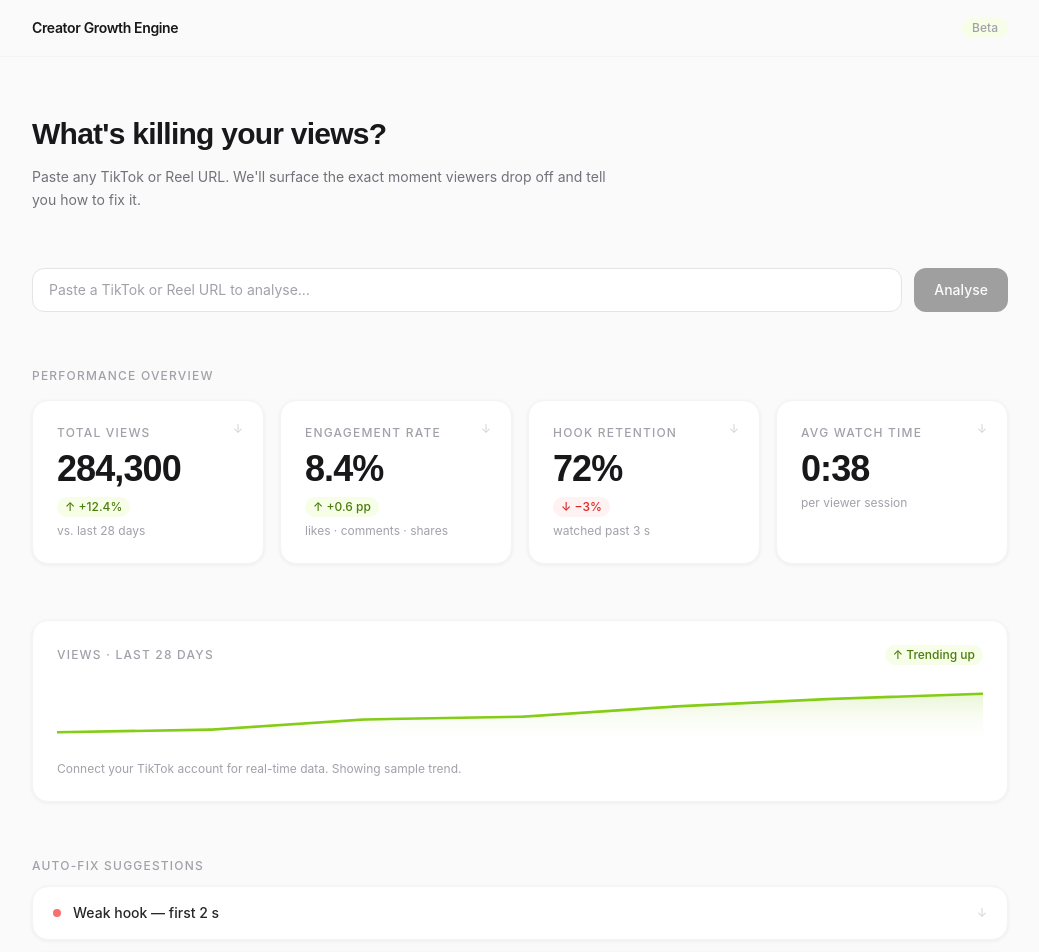
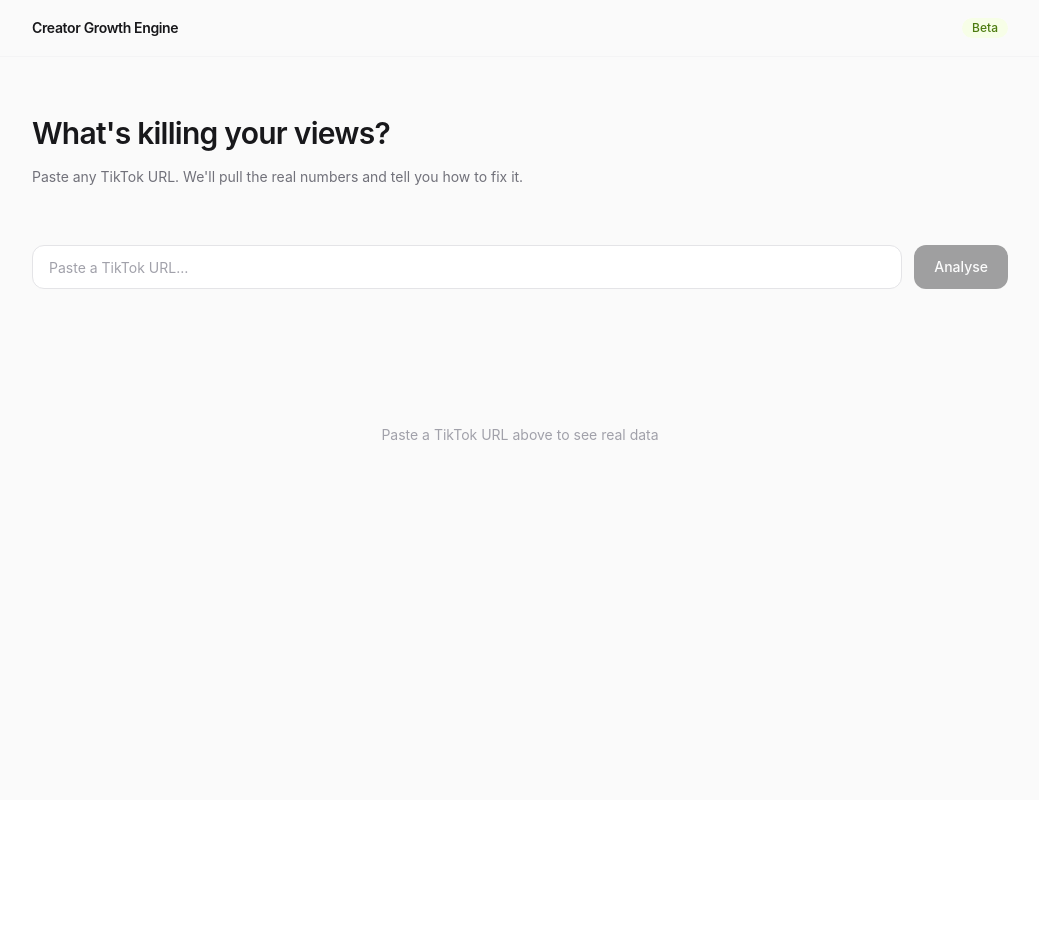
Before and after one commit to MarinaaHerrera/analytics-dashboard, a Next.js app: page / in a window 1280 px wide. Shown: the top 952 px of the page, without its empty margins (120-1159 px from the left). After the commit the page ends 800 px from the top, so only its background shows below. Built offline with nearby package versions, Linux system fonts and the light colour scheme.

Commit message:
Update metrics interface and API handling
Refactor metrics handling and error management in Home component.

```diff
--- a/app/page.tsx
+++ b/app/page.tsx
@@ -1,361 +1,189 @@
 "use client";
-
 import { useState } from "react";
 
-// ─── Types ────────────────────────────────────────────────────────────────────
-interface VideoMetrics {
+interface Metrics {
   views: number;
+  likes: number;
+  comments: number;
+  shares: number;
+  saves: number;
   engagementRate: number;
-  hookRetention: number;
-  avgWatchTime: string;
-  trend: "up" | "down" | "neutral";
 }
 
-interface InsightCard {
-  label: string;
-  value: string;
-  delta?: string;
-  deltaDir?: "up" | "down";
-  sub?: string;
-}
-
-// ─── Mock data (replace with real API calls) ──────────────────────────────────
-const MOCK_METRICS: VideoMetrics = {
-  views: 284_300,
-  engagementRate: 8.4,
-  hookRetention: 72,
-  avgWatchTime: "0:38",
-  trend: "up",
-};
-
-function buildCards(m: VideoMetrics): InsightCard[] {
-  return [
-    {
-      label: "Total Views",
-      value: m.views.toLocaleString(),
-      delta: "+12.4%",
-      deltaDir: "up",
-      sub: "vs. last 28 days",
-    },
-    {
-      label: "Engagement Rate",
-      value: `${m.engagementRate}%`,
-      delta: "+0.6 pp",
-      deltaDir: "up",
-      sub: "likes · comments · shares",
-    },
-    {
-      label: "Hook Retention",
-      value: `${m.hookRetention}%`,
-      delta: "−3%",
-      deltaDir: "down",
-      sub: "watched past 3 s",
-    },
-    {
-      label: "Avg Watch Time",
-      value: m.avgWatchTime,
-      sub: "per viewer session",
-    },
-  ];
-}
-
-// ─── Sub-components ───────────────────────────────────────────────────────────
-
-function KpiCard({ card }: { card: InsightCard }) {
-  const [open, setOpen] = useState(false);
-
-  return (
-    <div
-      className="group relative bg-white rounded-2xl border border-zinc-100 p-6 cursor-pointer
-                 shadow-[0_1px_4px_rgba(0,0,0,0.06)] hover:shadow-[0_4px_16px_rgba(0,0,0,0.10)]
-                 transition-shadow duration-200"
-      onClick={() => setOpen(!open)}
-    >
-      {/* Label */}
-      <p className="text-xs font-medium tracking-widest uppercase text-zinc-400">
-        {card.label}
-      </p>
-
-      {/* Primary value */}
-      <p className="mt-2 text-4xl font-semibold tracking-tight text-zinc-900 font-display">
-        {card.value}
-      </p>
-
-      {/* Delta badge */}
-      {card.delta && (
-        <span
-          className={`mt-2 inline-flex items-center gap-1 text-xs font-medium px-2 py-0.5 rounded-full
-            ${
-              card.deltaDir === "up"
-                ? "bg-lime-50 text-lime-700"
-                : "bg-red-50 text-red-600"
-            }`}
-        >
-          {card.deltaDir === "up" ? "↑" : "↓"} {card.delta}
-        </span>
-      )}
-
-      {/* Sub label */}
-      {card.sub && (
-        <p className="mt-1.5 text-xs text-zinc-400">{card.sub}</p>
-      )}
-
-      {/* Progressive disclosure drawer */}
-      {open && (
-        <div className="mt-4 pt-4 border-t border-zinc-100">
-          <p className="text-xs text-zinc-500 leading-relaxed">
-            Drill-down chart coming soon. Connect your TikTok account to see
-            day-by-day breakdown for this metric.
-          </p>
-        </div>
-      )}
-
-      {/* Expand hint */}
-      <span className="absolute top-5 right-5 text-zinc-300 text-xs group-hover:text-zinc-500 transition-colors">
-        {open ? "↑" : "↓"}
-      </span>
-    </div>
-  );
-}
-
-function SearchBar({
-  value,
-  onChange,
-  onSubmit,
-  loading,
-}: {
-  value: string;
-  onChange: (v: string) => void;
-  onSubmit: () => void;
-  loading: boolean;
-}) {
-  return (
-    <div className="flex items-center gap-3">
-      <div className="relative flex-1">
-        <input
-          type="url"
-          placeholder="Paste a TikTok or Reel URL to analyse…"
-          value={value}
-          onChange={(e) => onChange(e.target.value)}
-          onKeyDown={(e) => e.key === "Enter" && onSubmit()}
-          className="w-full h-11 pl-4 pr-4 rounded-xl border border-zinc-200 bg-white
-                     text-sm text-zinc-800 placeholder:text-zinc-400
-                     focus:outline-none focus:ring-2 focus:ring-lime-400/50 focus:border-lime-400
-                     transition"
-        />
-      </div>
-      <button
-        onClick={onSubmit}
-        disabled={loading || !value.trim()}
-        className="h-11 px-5 rounded-xl text-sm font-medium
-                   bg-zinc-900 text-white hover:bg-zinc-700
-                   disabled:opacity-40 disabled:cursor-not-allowed
-                   transition-colors"
-      >
-        {loading ? "Analysing…" : "Analyse"}
-      </button>
-    </div>
-  );
-}
-
-// Tiny sparkline — replace with Recharts when you're ready
-function SparkLine({ upward }: { upward: boolean }) {
-  const points = upward
-    ? "0,40 20,38 40,30 60,28 80,20 100,14 120,10"
-    : "0,10 20,14 40,20 60,28 80,30 100,38 120,40";
-
-  return (
-    <svg viewBox="0 0 120 50" className="w-full h-16" preserveAspectRatio="none">
-      <defs>
-        <linearGradient id="lg" x1="0" y1="0" x2="0" y2="1">
-          <stop
-            offset="0%"
-            stopColor={upward ? "#84cc16" : "#ef4444"}
-            stopOpacity="0.18"
-          />
-          <stop offset="100%" stopColor="white" stopOpacity="0" />
-        </linearGradient>
-      </defs>
-      <polygon
-        points={`0,50 ${points} 120,50`}
-        fill="url(#lg)"
-      />
-      <polyline
-        points={points}
-        fill="none"
-        stroke={upward ? "#84cc16" : "#ef4444"}
-        strokeWidth="2"
-        strokeLinejoin="round"
-        strokeLinecap="round"
-      />
-    </svg>
-  );
-}
-
-// ─── Page ─────────────────────────────────────────────────────────────────────
 export default function Home() {
   const [url, setUrl] = useState("");
   const [loading, setLoading] = useState(false);
-  const [analysed, setAnalysed] = useState(false);
+  const [error, setError] = useState("");
+  const [data, setData] = useState<Metrics | null>(null);
 
-  const metrics = MOCK_METRICS;
-  const cards = buildCards(metrics);
-
-  function handleAnalyse() {
+  async function handleAnalyse() {
     if (!url.trim()) return;
     setLoading(true);
-    setTimeout(() => {
+    setError("");
+    setData(null);
+
+    try {
+      const res = await fetch("/api/analyze", {
+        method: "POST",
+        headers: { "Content-Type": "application/json" },
+        body: JSON.stringify({ url }),
+      });
+      const json = await res.json();
+      if (!res.ok) throw new Error(json.error || "Something went wrong");
+      const m = json.post.metrics;
+      setData({
+        views: m.views,
+        likes: m.likes,
+        comments: m.comments,
+        shares: m.shares,
+        saves: m.saves,
+        engagementRate: json.post.engagementRate,
+      });
+    } catch (e: unknown) {
+      setError(e instanceof Error ? e.message : "Something went wrong");
+    } finally {
       setLoading(false);
-      setAnalysed(true);
-    }, 1400);
+    }
   }
 
   return (
-    // Root: off-white bg, full-height, Inter + display font via CSS vars
     <div className="min-h-screen bg-zinc-50 font-sans">
-      {/* ── Nav ─────────────────────────────────────────────────── */}
+      {/* Nav */}
       <nav className="sticky top-0 z-10 bg-zinc-50/80 backdrop-blur border-b border-zinc-100">
         <div className="max-w-5xl mx-auto px-6 h-14 flex items-center justify-between">
           <span className="text-sm font-semibold tracking-tight text-zinc-900">
             Creator Growth Engine
           </span>
-          <span className="text-xs text-zinc-400 font-medium px-2.5 py-0.5 bg-lime-50 text-lime-700 rounded-full">
+          <span className="text-xs font-medium px-2.5 py-0.5 bg-lime-50 text-lime-700 rounded-full">
             Beta
           </span>
         </div>
       </nav>
 
-      {/* ── Main ────────────────────────────────────────────────── */}
       <main className="max-w-5xl mx-auto px-6 py-14 space-y-14">
 
-        {/* Hero copy */}
+        {/* Hero */}
         <section className="space-y-3 max-w-xl">
-          <h1 className="text-3xl font-semibold tracking-tight text-zinc-900 leading-snug font-display">
+          <h1 className="text-3xl font-semibold tracking-tight text-zinc-900 leading-snug">
             What's killing your views?
           </h1>
           <p className="text-sm text-zinc-500 leading-relaxed">
-            Paste any TikTok or Reel URL. We'll surface the exact moment viewers
-            drop off and tell you how to fix it.
+            Paste any TikTok URL. We'll pull the real numbers and tell you how to fix it.
           </p>
         </section>
 
         {/* Search */}
-        <section>
-          <SearchBar
+        <section className="flex items-center gap-3">
+          <input
+            type="url"
+            placeholder="Paste a TikTok URL…"
             value={url}
-            onChange={setUrl}
-            onSubmit={handleAnalyse}
-            loading={loading}
+            onChange={(e) => setUrl(e.target.value)}
+            onKeyDown={(e) => e.key === "Enter" && handleAnalyse()}
+            className="flex-1 h-11 px-4 rounded-xl border border-zinc-200 bg-white text-sm
+                       text-zinc-800 placeholder:text-zinc-400
+                       focus:outline-none focus:ring-2 focus:ring-lime-400/50 focus:border-lime-400"
           />
+          <button
+            onClick={handleAnalyse}
+            disabled={loading || !url.trim()}
+            className="h-11 px-5 rounded-xl text-sm font-medium bg-zinc-900 text-white
+                       hover:bg-zinc-700 disabled:opacity-40 disabled:cursor-not-allowed transition-colors"
+          >
+            {loading ? "Analysing…" : "Analyse"}
+          </button>
         </section>
 
-        {/* KPI grid — visible after analysis OR always for demo */}
-        {(analysed || true) && (
+        {/* Error */}
+        {error && (
+          <div className="bg-red-50 border border-red-100 rounded-2xl px-5 py-4">
+            <p className="text-sm text-red-600">{error}</p>
+          </div>
+        )}
+
+        {/* Results — only show after real data comes back */}
+        {data && (
+          <>
             <section className="space-y-4">
               <p className="text-xs font-medium tracking-widest uppercase text-zinc-400">
                 Performance overview
               </p>
-
-            {/* 4-column KPI cards */}
-            <div className="grid grid-cols-1 sm:grid-cols-2 lg:grid-cols-4 gap-4">
-              {cards.map((c) => (
-                <KpiCard key={c.label} card={c} />
+              <div className="grid grid-cols-2 lg:grid-cols-4 gap-4">
+                {[
+                  { label: "Total Views", value: data.views.toLocaleString() },
+                  { label: "Engagement Rate", value: `${data.engagementRate}%` },
+                  { label: "Likes", value: data.likes.toLocaleString() },
+                  { label: "Comments", value: data.comments.toLocaleString() },
+                  { label: "Shares", value: data.shares.toLocaleString() },
+                  { label: "Saves", value: data.saves.toLocaleString() },
+                ].map((card) => (
+                  <div
+                    key={card.label}
+                    className="bg-white rounded-2xl border border-zinc-100 p-6
+                               shadow-[0_1px_4px_rgba(0,0,0,0.06)]"
+                  >
+                    <p className="text-xs font-medium tracking-widest uppercase text-zinc-400">
+                      {card.label}
+                    </p>
+                    <p className="mt-2 text-3xl font-semibold tracking-tight text-zinc-900">
+                      {card.value}
+                    </p>
+                  </div>
                 ))}
               </div>
             </section>
-        )}
 
-        {/* Trend chart band */}
-        {(analysed || true) && (
-          <section className="bg-white rounded-2xl border border-zinc-100 p-6
-                              shadow-[0_1px_4px_rgba(0,0,0,0.06)] space-y-4">
-            <div className="flex items-center justify-between">
-              <p className="text-xs font-medium tracking-widest uppercase text-zinc-400">
-                Views · Last 28 days
-              </p>
-              <span className="text-xs text-lime-700 bg-lime-50 px-2 py-0.5 rounded-full font-medium">
-                ↑ Trending up
-              </span>
-            </div>
-            <SparkLine upward={metrics.trend === "up"} />
-            <p className="text-xs text-zinc-400">
-              Connect your TikTok account for real-time data. Showing sample
-              trend.
-            </p>
-          </section>
-        )}
-
-        {/* Auto-Fix suggestions — progressive disclosure */}
-        {(analysed || true) && (
+            {/* Auto-fix suggestions */}
             <section className="space-y-3">
               <p className="text-xs font-medium tracking-widest uppercase text-zinc-400">
                 Auto-fix suggestions
               </p>
-
               {[
-              {
-                id: "hook",
+                data.engagementRate < 5 && {
                   severity: "high",
-                title: "Weak hook — first 2 s",
-                detail:
-                  "72% of viewers exit before the 3-second mark. Open with a visual payoff or a direct question to reduce early drop-off.",
+                  title: "Low engagement rate",
+                  detail: "Under 5% engagement usually means the hook isn't landing. Try opening with a bold statement or question in the first 2 seconds.",
                 },
-              {
-                id: "cta",
+                data.saves < data.likes * 0.1 && {
                   severity: "medium",
-                title: "No mid-video CTA",
-                detail:
-                  "Engagement spikes when a comment prompt is placed at the 40–60% watch-time window. Add a \"comment your answer\" card.",
+                  title: "Low save rate",
+                  detail: "Saves signal that viewers want to come back. Add a 'save this for later' prompt or make the content more reference-worthy.",
                 },
-              {
-                id: "caption",
+                data.comments < 50 && {
                   severity: "low",
-                title: "Caption is under 100 chars",
-                detail:
-                  "Longer captions (150–220 chars) correlate with +18% saves on this content category.",
+                  title: "Few comments",
+                  detail: "Ask a direct question in your caption or on screen to drive comments. The algorithm rewards conversation.",
                 },
-            ].map((fix) => (
-              <AutoFixRow key={fix.id} fix={fix} />
+              ]
+                .filter(Boolean)
+                .map((fix: any) => (
+                  <div
+                    key={fix.title}
+                    className="bg-white rounded-2xl border border-zinc-100 px-5 py-4
+                               shadow-[0_1px_4px_rgba(0,0,0,0.06)]"
+                  >
+                    <div className="flex items-center gap-3">
+                      <span className={`w-2 h-2 rounded-full flex-shrink-0 ${
+                        fix.severity === "high" ? "bg-red-400" :
+                        fix.severity === "medium" ? "bg-amber-400" : "bg-lime-400"
+                      }`} />
+                      <p className="text-sm font-medium text-zinc-800">{fix.title}</p>
+                    </div>
+                    <p className="mt-2 ml-5 text-xs text-zinc-500 leading-relaxed">{fix.detail}</p>
+                  </div>
                 ))}
             </section>
+          </>
         )}
+
+        {/* Empty state — before any search */}
+        {!data && !loading && !error && (
+          <div className="text-center py-20">
+            <p className="text-zinc-400 text-sm">Paste a TikTok URL above to see real data</p>
+          </div>
+        )}
+
       </main>
     </div>
   );
 }
-
-// ─── AutoFix row with progressive disclosure ──────────────────────────────────
-function AutoFixRow({
-  fix,
-}: {
-  fix: { id: string; severity: string; title: string; detail: string };
-}) {
-  const [open, setOpen] = useState(false);
-
-  const dot: Record<string, string> = {
-    high: "bg-red-400",
-    medium: "bg-amber-400",
-    low: "bg-lime-400",
-  };
-
-  return (
-    <div
-      className="bg-white rounded-2xl border border-zinc-100 px-5 py-4 cursor-pointer
-                 shadow-[0_1px_4px_rgba(0,0,0,0.06)] hover:shadow-[0_4px_16px_rgba(0,0,0,0.10)]
-                 transition-shadow duration-200"
-      onClick={() => setOpen(!open)}
-    >
-      <div className="flex items-center gap-3">
-        <span className={`w-2 h-2 rounded-full flex-shrink-0 ${dot[fix.severity]}`} />
-        <p className="text-sm font-medium text-zinc-800 flex-1">{fix.title}</p>
-        <span className="text-zinc-300 text-xs">{open ? "↑" : "↓"}</span>
-      </div>
-
-      {open && (
-        <p className="mt-3 ml-5 text-xs text-zinc-500 leading-relaxed">
-          {fix.detail}
-        </p>
-      )}
-    </div>
-  );
-}
```
Lines whose indentation alone changed are shown as unchanged.
